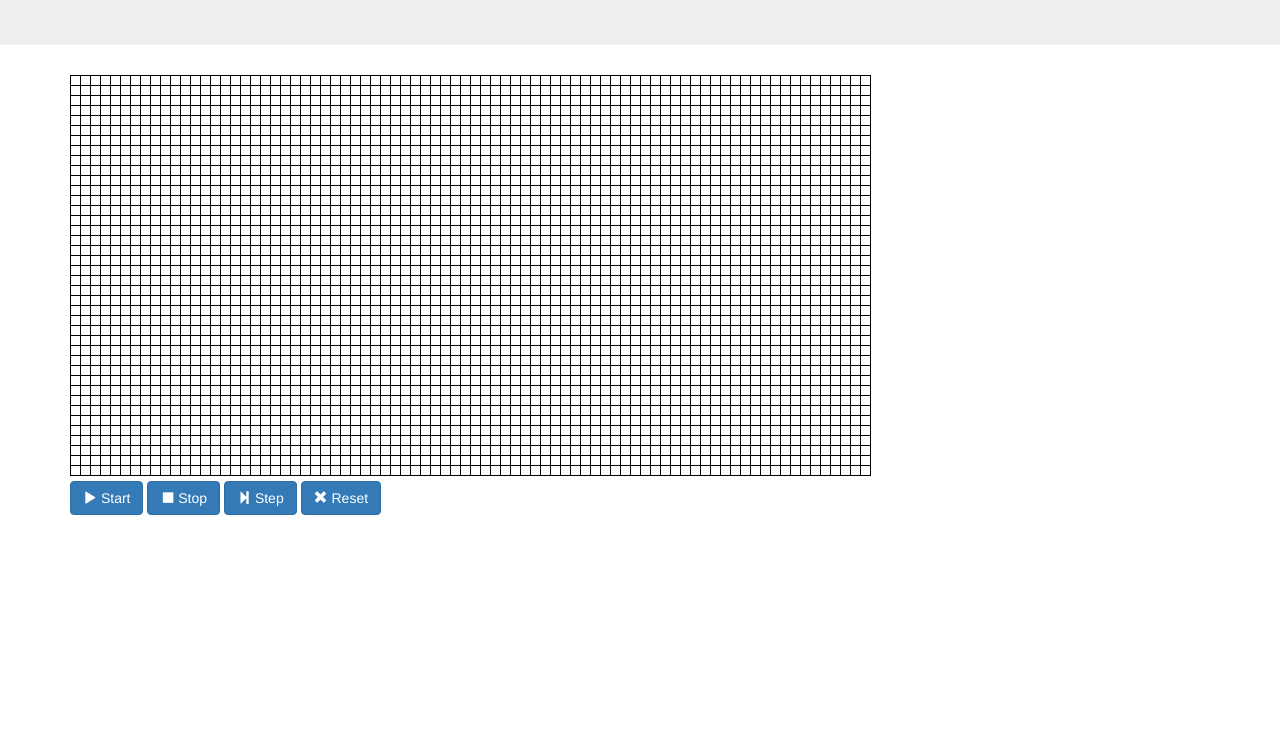
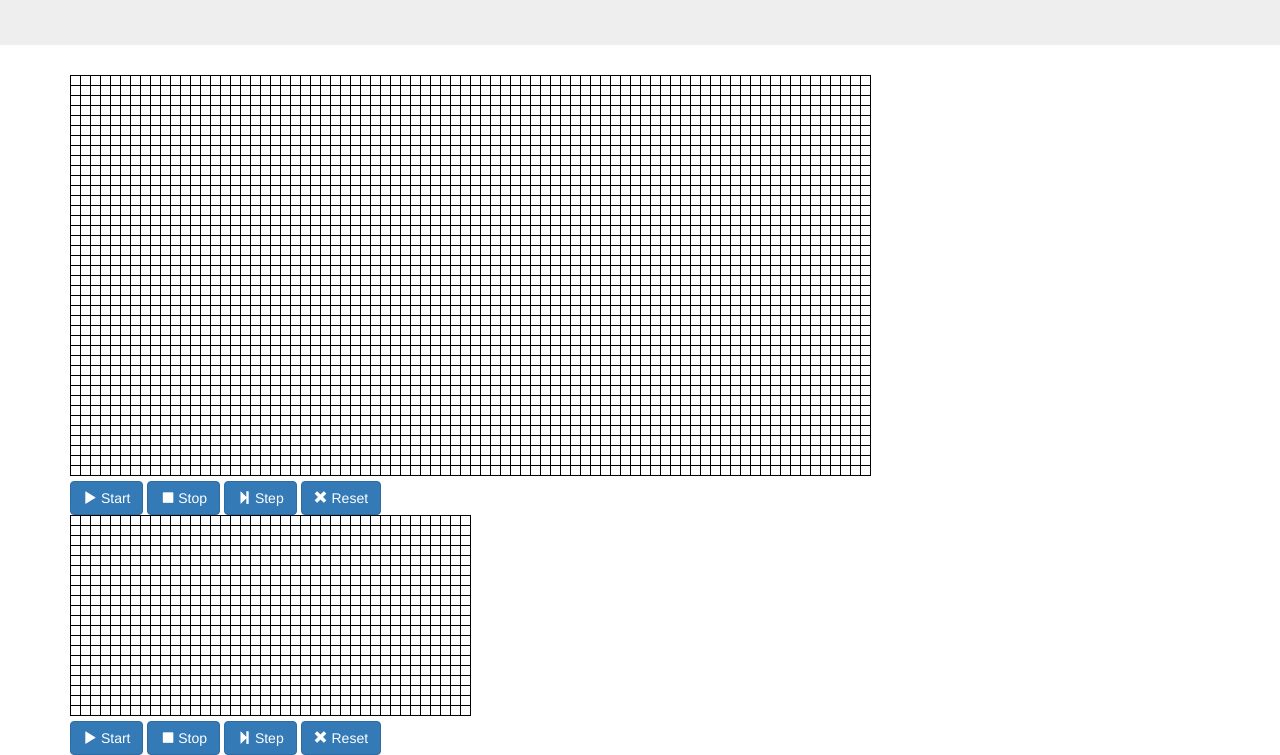
Before and after one commit to barryvanveen/gameoflife, a website: page example.html in a window 1280 px wide. Shown: the part 195-950 px from the top of the page. Before the commit the page ends 800 px from the top, so only its background shows below. Drawn offline with nearby package versions, Linux system fonts and the light colour scheme.

Commit message:
rewritten so multiple instances can be created

```diff
--- a/example.html
+++ b/example.html
@@ -38,17 +38,49 @@
 
 <div class="container controls">
     <div class="row">
-        <div class="col-xs-7">
-            <button class="btn btn-primary" role="button" onclick="Barryvanveen.GameOfLife.start();">
+        <div class="col-xs-12">
+            <button class="btn btn-primary game1_start" role="button">
                 <span class="glyphicon glyphicon-play"></span> Start
             </button>
-            <button class="btn btn-primary" role="button" onclick="Barryvanveen.GameOfLife.stop();">
+            <button class="btn btn-primary game1_stop" role="button">
                 <span class="glyphicon glyphicon-stop"></span> Stop
             </button>
-            <button class="btn btn-primary" role="button" onclick="Barryvanveen.GameOfLife.step();">
+            <button class="btn btn-primary game1_step" role="button">
                 <span class="glyphicon glyphicon-step-forward"></span> Step
             </button>
-            <button class="btn btn-primary" role="button" onclick="Barryvanveen.GameOfLife.reset();">
+            <button class="btn btn-primary game1_reset" role="button">
+                <span class="glyphicon glyphicon-remove"></span> Reset
+            </button>
+        </div>
+    </div>
+</div>
+
+<div class="container">
+    <div class="row">
+        <div class="col-xs-12">
+            <canvas id="gameoflife_canvas_small">
+                <p class="notification text-danger">
+                    <span class="notification__icon glyphicon glyphicon-warning-sign"></span>
+                    Sorry, your browser cannot display this content. Try updating your browser or <a href="http://web-browsers.findthebest.com/" target="_blank">use a different browser</a>.
+                </p>
+            </canvas>
+        </div>
+    </div>
+</div>
+
+<div class="container controls">
+    <div class="row">
+        <div class="col-xs-12">
+            <button class="btn btn-primary game2_start" role="button">
+                <span class="glyphicon glyphicon-play"></span> Start
+            </button>
+            <button class="btn btn-primary game2_stop" role="button">
+                <span class="glyphicon glyphicon-stop"></span> Stop
+            </button>
+            <button class="btn btn-primary game2_step" role="button">
+                <span class="glyphicon glyphicon-step-forward"></span> Step
+            </button>
+            <button class="btn btn-primary game2_reset" role="button">
                 <span class="glyphicon glyphicon-remove"></span> Reset
             </button>
         </div>
@@ -63,8 +95,39 @@
 
 <script type="text/javascript">
     $(document).ready(function() {
-        Barryvanveen.GameOfLife.init({
+        var BigGame = new Barryvanveen.GameOfLife();
+        BigGame.init({
+            canvas_id:              "gameoflife_canvas",
+            num_cols:               80,
+            num_rows:               40,
+            cell_size:              10,
+            color_lines:            "#cccccc",
+            color_cell_empty:       "#ffffff",
+            color_cell_selected:    "#57A0DB",
+            update_interval:        50
         });
+
+        $('.game1_start').click(function() {BigGame.start()});
+        $('.game1_stop').click(function() {BigGame.stop()});
+        $('.game1_step').click(function() {BigGame.step()});
+        $('.game1_reset').click(function() {BigGame.reset()});
+
+        var SmallGame = new Barryvanveen.GameOfLife();
+        SmallGame.init({
+            canvas_id:              "gameoflife_canvas_small",
+            num_cols:               40,
+            num_rows:               20,
+            cell_size:              10,
+            color_lines:            "#cccccc",
+            color_cell_empty:       "#ffffff",
+            color_cell_selected:    "#57A0DB",
+            update_interval:        50
+        });
+
+        $('.game2_start').click(function() {SmallGame.start()});
+        $('.game2_stop').click(function() {SmallGame.stop()});
+        $('.game2_step').click(function() {SmallGame.step()});
+        $('.game2_reset').click(function() {SmallGame.reset()});
     });
 </script>
 
--- a/src/gameoflife.js
+++ b/src/gameoflife.js
@@ -7,61 +7,45 @@
  */
 var Barryvanveen = Barryvanveen || {};
 
-Barryvanveen.GameOfLife = Barryvanveen.GameOfLife || {};
+Barryvanveen.GameOfLife = Barryvanveen.GameOfLife || function () {
 
-Barryvanveen.GameOfLife.defaults = {
+    /*
+     * Methods
+     */
 
-    canvas_id:              "gameoflife_canvas",
-    num_cols:               80,
-    num_rows:               40,
-    cell_size:              10,
-    color_lines:            "#cccccc",
-    color_cell_empty:       "#ffffff",
-    color_cell_selected:    "#57A0DB",
-    update_interval:        50
+    this.init = function(customConfig) {
 
+        this.initConfig(customConfig);
+        this.initCanvas();
+        this.initCells();
+        this.initEventListeners();
+
+        this.interval = null;
     };
 
-Barryvanveen.GameOfLife.init = function(config) {
-
-    this._initConfig(config);
-
-    this._initCanvas();
-
-    this._initCells();
-
-    this._initEventListeners();
-
-    this.interval = null;
-
-};
-
-Barryvanveen.GameOfLife._initConfig = function(config) {
+    this.initConfig = function(customConfig) {
 
         var i;
 
         this.config = this.defaults;
 
-    if (typeof(config) != "object") {
+        if (typeof(customConfig) != "object") {
             return;
         }
 
-    for (i in config) {
-        if (typeof(this.config[i]) == "undefined" || typeof(config[i]) == "object") {
+        for (i in customConfig) {
+            if (typeof(this.config[i]) == "undefined" || typeof(customConfig[i]) == "object") {
                 continue;
             }
-        this.config[i] = config[i];
-    }
-
-    for (i in this.constants) {
-        this.config[i] = this.constants[i];
+            this.config[i] = customConfig[i];
         }
 
     };
 
-Barryvanveen.GameOfLife._initCanvas = function() {
+    this.initCanvas = function() {
 
         this.canvas = document.getElementById(this.config.canvas_id);
+        console.log(this.canvas);
 
         if (this.canvas == null) {
             throw new Error("Canvas element could not be found.");
@@ -75,8 +59,6 @@ Barryvanveen.GameOfLife._initCanvas = function() {
 
         this.context.fillStyle = this.config.color_cell_selected;
         this.context.strokeStyle = this.config.color_lines;
-
-    this.config.canvas_offset = this._getPosition(this.canvas);
 
         this.canvas.width = (this.config.num_cols * this.config.cell_size) + 1;
         this.canvas.height = (this.config.num_rows * this.config.cell_size) + 1;
@@ -103,7 +85,7 @@ Barryvanveen.GameOfLife._initCanvas = function() {
 
     };
 
-Barryvanveen.GameOfLife._getPosition = function(element) {
+    this.getPosition = function(element) {
 
         var left = 0,
             top = 0;
@@ -119,7 +101,7 @@ Barryvanveen.GameOfLife._getPosition = function(element) {
 
     };
 
-Barryvanveen.GameOfLife._initCells = function() {
+    this.initCells = function() {
 
         // init two sets of cells:
         //   cells is the current state
@@ -144,42 +126,40 @@ Barryvanveen.GameOfLife._initCells = function() {
 
     };
 
-Barryvanveen.GameOfLife._initEventListeners = function() {
+    this.initEventListeners = function() {
 
         var self = this;
 
         // todo: test fallback for <=IE10 with attachEvent
-    // https://msdn.microsoft.com/en-us/library/ms536343%28VS.85%29.aspx
         if (document.addEventListener) {
 
             this.canvas.addEventListener('click', function(e) {
-            self._handleClick(e);
+                self.handleClick(e);
             }, false);
 
         } else if (document.attachEvent) {
 
             this.canvas.attachEvent('click', function (e) {
-            self._handleClick(e);
+                self.handleClick(e);
             });
         }
 
     };
 
-Barryvanveen.GameOfLife._handleClick = function(e) {
+    this.handleClick = function(e) {
 
-    var cell = this._getCellFromCursorPosition(e);
-
+        var cell = this.getCellFromCursorPosition(e);
+console.log(cell);
         if (cell == false) {
             return;
         }
 
         this.cells[cell[0]][cell[1]] = !this.cells[cell[0]][cell[1]];
-    this._drawCell(cell[0], cell[1]);
+        this.drawCell(cell[0], cell[1]);
 
     };
 
-
-Barryvanveen.GameOfLife._getCellFromCursorPosition = function(e) {
+    this.getCellFromCursorPosition = function(e) {
 
         var left, top;
 
@@ -193,19 +173,20 @@ Barryvanveen.GameOfLife._getCellFromCursorPosition = function(e) {
         }
 
         // get coordinates relative to canvas
-    left -= this.config.canvas_offset[0];
-    top -= this.config.canvas_offset[1];
+        var canvas_offset = this.getPosition(this.canvas);
+        left -= canvas_offset[0];
+        top -= canvas_offset[1];
 
         if (left > (this.config.num_cols * this.config.cell_size) || top > (this.config.num_rows * this.config.cell_size)) {
             return false;
         }
 
-    // now calculate in which cell this falls
+        // now calculate in which cell this click falls
         return [Math.floor(left / this.config.cell_size), Math.floor(top / this.config.cell_size)];
 
     };
 
-Barryvanveen.GameOfLife._drawCell = function(col, row) {
+    this.drawCell = function(col, row) {
 
         if (this.cells[col][row]) {
             this.context.fillStyle = this.config.color_cell_selected;
@@ -215,48 +196,49 @@ Barryvanveen.GameOfLife._drawCell = function(col, row) {
 
         // fill rectangle from (col-1,row-1) with width and height of cellSize-1
         // todo: is inlining cell_size faster?
-    this.context.fillRect(1 + (col*this.config.cell_size), 1 + (row*this.config.cell_size) , this.config.cell_size-1, this.config.cell_size-1);
+        this.context.fillRect(1 + (col*this.config.cell_size), 1 + (row*this.config.cell_size), this.config.cell_size-1, this.config.cell_size-1);
 
     };
 
-Barryvanveen.GameOfLife.reset = function() {
+    this.reset = function() {
 
         this.stop();
 
-    this._initCells();
-    this._initCanvas();
+        this.initCells();
+        this.initCanvas();
 
     };
 
-Barryvanveen.GameOfLife.start = function() {
+    this.start = function() {
 
         if (this.interval != null) {
             return;
         }
 
+        var self = this;
+
         // todo: replace with requestAnimationFrame?
-    var self = this;
-    this.interval = setInterval(function() { self._computeNextGeneration(); }, this.config.update_interval);
+        this.interval = setInterval(function() { self.computeNextGeneration(); }, this.config.update_interval);
 
     };
 
-Barryvanveen.GameOfLife.step = function() {
+    this.step = function() {
 
         clearInterval(this.interval);
         this.interval = null;
 
-    this._computeNextGeneration();
+        this.computeNextGeneration();
 
     };
 
-Barryvanveen.GameOfLife.stop = function() {
+    this.stop = function() {
 
         clearInterval(this.interval);
         this.interval = null;
 
     };
 
-Barryvanveen.GameOfLife._computeNextGeneration = function() {
+    this.computeNextGeneration = function() {
 
         var count = 0,
             change = false,
@@ -280,12 +262,12 @@ Barryvanveen.GameOfLife._computeNextGeneration = function() {
 
                         neighborCol = col + colOffset;
                         if (neighborCol < 0 || neighborCol >= this.config.num_cols) {
-                        neighborCol = this._mod(this.config.num_cols, neighborCol);
+                            neighborCol = this.mod(this.config.num_cols, neighborCol);
                         }
 
                         neighborRow = row + rowOffset;
                         if (neighborRow < 0 || neighborRow >= this.config.num_rows) {
-                        neighborRow = this._mod(this.config.num_rows, neighborRow);
+                            neighborRow = this.mod(this.config.num_rows, neighborRow);
                         }
 
                         // count neighbors that are "on" or "alive"
@@ -320,7 +302,7 @@ Barryvanveen.GameOfLife._computeNextGeneration = function() {
 
                     // todo: is "this.cells[col][row] = !this.cells[col][row];" faster??
                     this.cells[col][row] = this.newCells[col][row];
-                this._drawCell(col, row);
+                    this.drawCell(col, row);
                     change = true;
 
                 }
@@ -334,9 +316,24 @@ Barryvanveen.GameOfLife._computeNextGeneration = function() {
 
     };
 
-/**
- * Return a modulo that works for negative numbers (eg. -2%10=8)
- */
-Barryvanveen.GameOfLife._mod = function(n, m) {
+    this.mod = function(n, m) {
         return ((m % n) + n) % n;
     };
+
+    /*
+     * Variables
+     */
+
+    this.defaults = {
+
+        canvas_id:              "gameoflife_canvas",
+        num_cols:               80,
+        num_rows:               40,
+        cell_size:              10,
+        color_lines:            "#cccccc",
+        color_cell_empty:       "#ffffff",
+        color_cell_selected:    "#57A0DB",
+        update_interval:        50
+
+    };
+};
```
Also changed, not shown: dist/gameoflife.min.js, 1 other file. Lines whose indentation alone changed are shown as unchanged.
